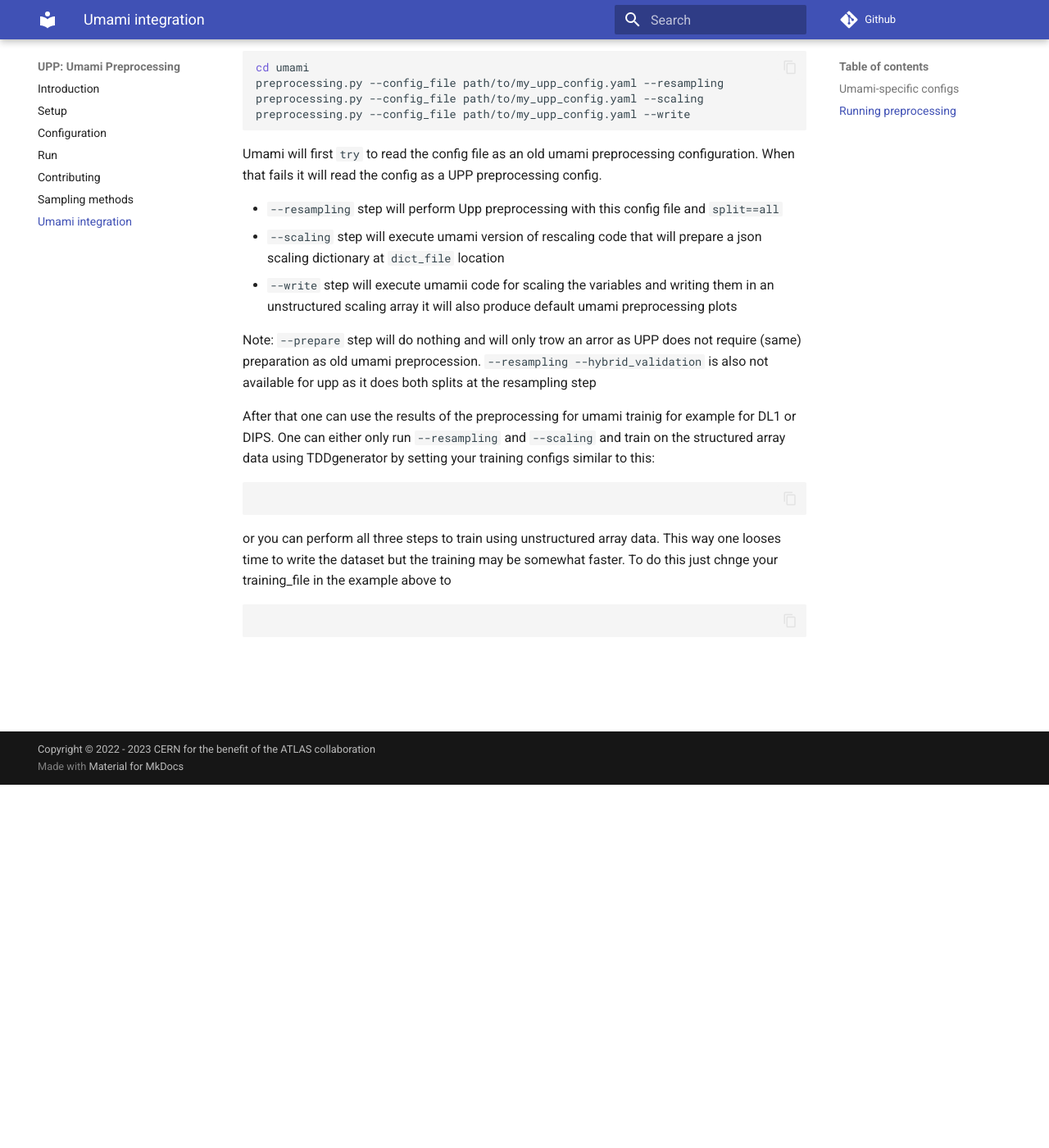
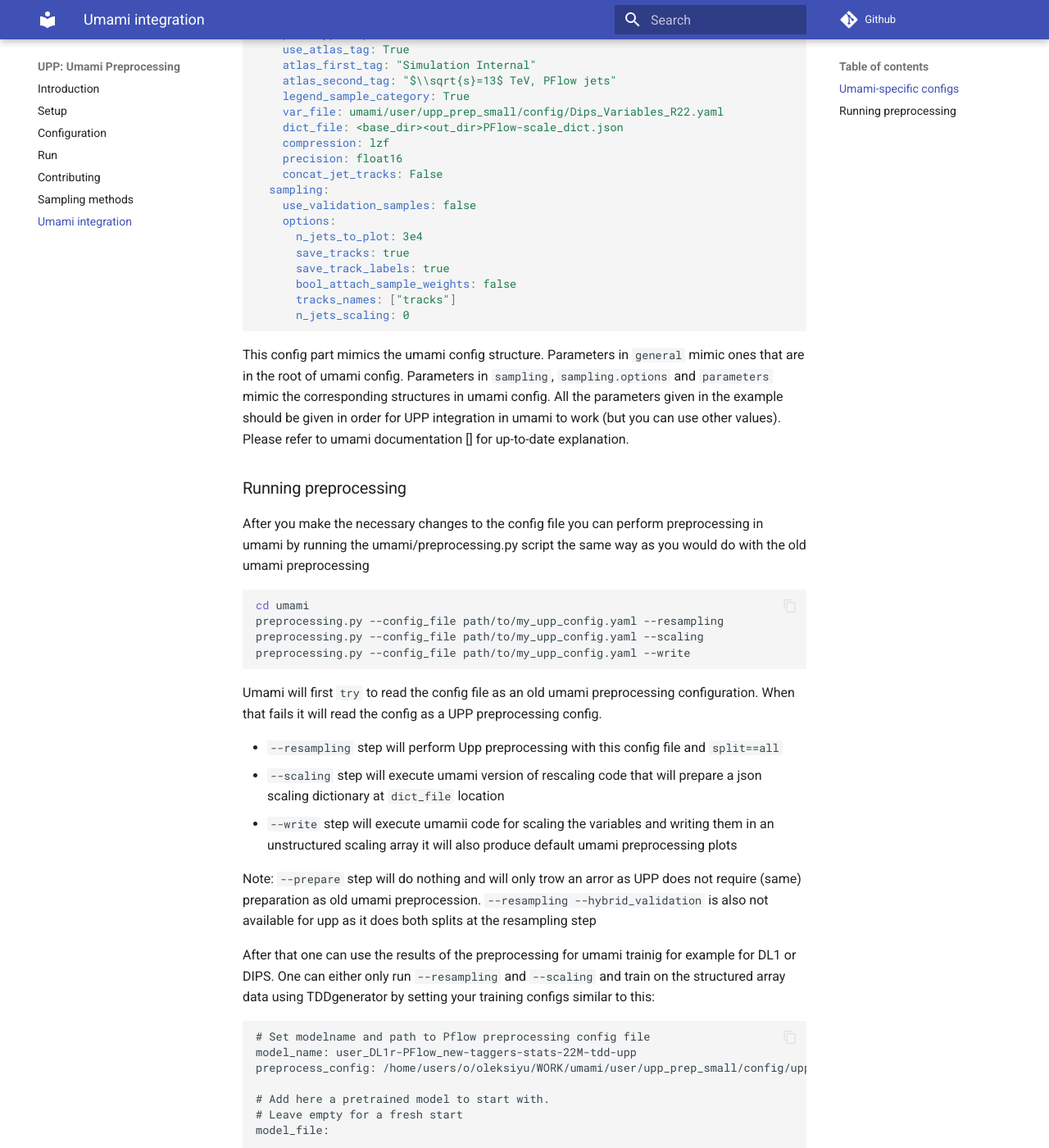
Before and after one commit to umami-hep/umami-preprocessing, an MkDocs documentation site: the page built from docs/umami_int.md, in a window 1280 px wide and 1400 px high, scrolled down 443 px. Shown: the whole window at 82% size. Built offline with MkDocs 1.6.1 and Material for MkDocs 9.7.7, drawn with Linux system fonts in a browser that asks for light colours; comment, search, counter and statistics services are not loaded; some of the changed text lies outside the part shown.

Commit message:
updated docs somewhat (#36)

````diff
--- a/docs/umami_int.md
+++ b/docs/umami_int.md
@@ -1,8 +1,37 @@
 UPP is istalled alongside Umami and can be used from within the umami framework in a very simple manner
 
+### Umami-specific configs
+First you need to add umami-specific configs to the config file.
+Here is an example config:
+```yaml
+umami:
+  parameters:
+    sample_path: <base_dir><out_dir>
+    file_path: <base_dir><out_dir>
+  general:
+    plot_name: PFlow_ext-hybrid
+    plot_type: "pdf"
+    use_atlas_tag: True
+    atlas_first_tag: "Simulation Internal"
+    atlas_second_tag: "$\\sqrt{s}=13$ TeV, PFlow jets"
+    legend_sample_category: True
+    var_file: umami/user/upp_prep_small/config/Dips_Variables_R22.yaml
+    dict_file: <base_dir><out_dir>PFlow-scale_dict.json
+    compression: lzf
+    precision: float16
+    concat_jet_tracks: False
+  sampling:
+    use_validation_samples: false
+    options:
+      n_jets_to_plot: 3e4
+      save_tracks: true
+      save_track_labels: true
+      bool_attach_sample_weights: false
+      tracks_names: ["tracks"]
+      n_jets_scaling: 0
 
-### Umami-specific configs
-First you need to add umami-specific configs to the config file
+```
+This config part mimics the umami config structure. Parameters in `general` mimic ones that are in the root of umami config. Parameters in `sampling`, `sampling.options` and `parameters` mimic the corresponding structures in umami config. All the parameters given in the example should be given in order for UPP integration in umami to work (but you can use other values). Please refer to umami documentation [] for up-to-date explanation.
 
 ### Running preprocessing
 
@@ -28,8 +57,38 @@
 After that one can use the results of the preprocessing for umami trainig for example for DL1 or DIPS.
 One can either only run ```--resampling``` and ```--scaling``` and train on the structured array data using TDDgenerator by setting your training configs similar to this:
 ```
+# Set modelname and path to Pflow preprocessing config file
+model_name: user_DL1r-PFlow_new-taggers-stats-22M-tdd-upp
+preprocess_config: /home/users/o/oleksiyu/WORK/umami/user/upp_prep_small/config/upp_prepr.yaml
+
+# Add here a pretrained model to start with.
+# Leave empty for a fresh start
+model_file:
+
+# Add training file
+train_file: <base_dir><out_dir>pp_output_train.h5
+
+# Defining templates for the variable cuts
+...
+
+#Add validation files
+validation_files:
+    r22_hybrid_val:
+        path: <base_dir><out_dir>pp_output_val.h5
+        label: "Hybrid Validation"
+
+test_files:
+    ttbar_r22:
+        path: <base_dir><out_dir>pp_output_test_ttbar.h5
+        <<: *variable_cuts_ttbar
+
+    zpext_r22:
+        path: <base_dir><out_dir>pp_output_test_zprime.h5
+        <<: *variable_cuts_zpext
+
 ```
 or you can perform all three steps to train using unstructured array data. This way one looses time to write the dataset but the training may be somewhat faster.
 To do this just chnge your training_file in the example above to
 ```
+train_file: <base_dir><out_dir>pp_output_train_resampled_scaled_shifted.h5
 ```
````
